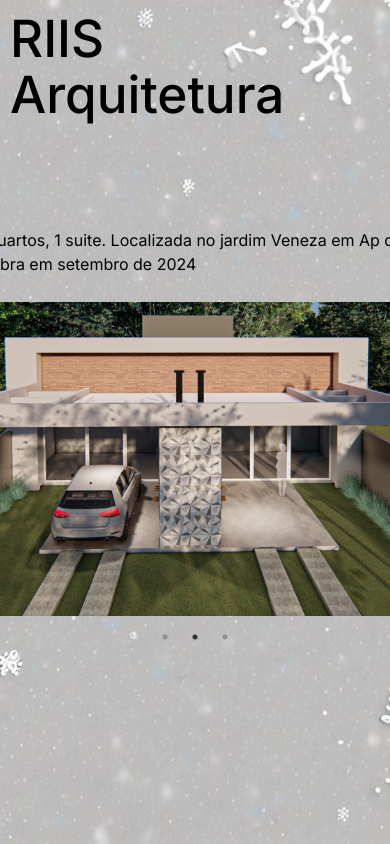
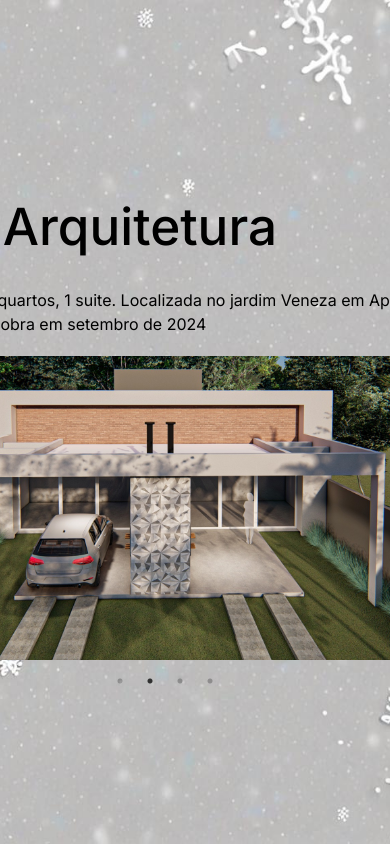
Before and after one commit to danielclaytonborgtx/DC-Imob, a React (Vite) app: page / in a window 390 px wide. Shown: the top 844 px of the page. Built offline with nearby package versions, Linux system fonts and the light colour scheme.

Commit message:
commit 5

```diff
--- a/package.json
+++ b/package.json
@@ -10,6 +10,9 @@
     "preview": "vite preview"
   },
   "dependencies": {
+    "@react-pdf-viewer/core": "^3.12.0",
+    "@react-pdf-viewer/default-layout": "^3.12.0",
+    "pdfjs-dist": "^3.0.279",
     "react": "^18.2.0",
     "react-dom": "^18.2.0",
     "react-slick": "^0.30.2",
--- a/src/App.css
+++ b/src/App.css
@@ -3,9 +3,6 @@ html, body {
   height: 100%;
   margin: 0;
   color: #000000;
-  display: flex;
-  justify-content: center;
-  align-items: center;
 }
 
 body {
@@ -13,22 +10,23 @@ body {
   background-size: cover;
   background-repeat: no-repeat;
   background-position: center;
-  position: relative;
-  min-height: 100%;
+  font-family: 'Inter', sans-serif;
+  display: flex;
+  flex-direction: column;
+  justify-content: center;
+  align-items: center;
 }
 
 h1 {
-  position: absolute;
-  top: 15px;
-  left: 15px;
-  margin: 0;
+  margin-top: 20px;
 }
 
 .container {
   width: 70%;
   max-width: 600px;
-  margin: 0 auto;
+  margin-top: 20px;
   text-align: center;
+  position: relative;
 }
 
 .container img {
@@ -36,22 +34,18 @@ h1 {
   height: auto;
 }
 
+/* Ajuste a largura do parágrafo para corresponder à largura das imagens */
+.container p {
+  width: 100%;
+  margin-top: 10px; /* Adicione espaço superior para separar o texto das imagens */
+}
+
 .slick-prev, .slick-next {
-  color: #FFFFFF; /* Ajuste a cor das setas de navegação se necessário */
+  color: #FFFFFF;
 }
 
 @media (max-width: 600px) {
   .container {
     width: 90%;
   }
-
-  h1 {
-    top: 10px;
-    left: 10px;
-    font-size: 1.5em;
-  }
-
-  .container {
-    padding: 10px;
-  }
 }
--- a/src/App.tsx
+++ b/src/App.tsx
@@ -5,7 +5,8 @@ import 'slick-carousel/slick/slick.css';
 import 'slick-carousel/slick/slick-theme.css';
 import image1 from './assets/Image1.jpeg';
 import image2 from './assets/Image2.jpeg';
-import image3 from './assets/Image3.jpeg'; // Importe outras imagens que você queira adicionar
+import image3 from './assets/Image3.jpeg';
+import image4 from './assets/Image4.jpeg';
 
 const settings = {
   dots: true,
@@ -33,6 +34,9 @@ const App: React.FC = () => {
           <div>
             <img src={image3} alt="Descrição da imagem 3" />
           </div>
+          <div>
+            <img src={image4} alt="Descrição da imagem 4" />
+          </div>
         </Slider>
       </div>
     </>
```
Also changed, not shown: src/assets/Image4.jpeg (added), 1 other file (tests, documents, lock files or other folders).
